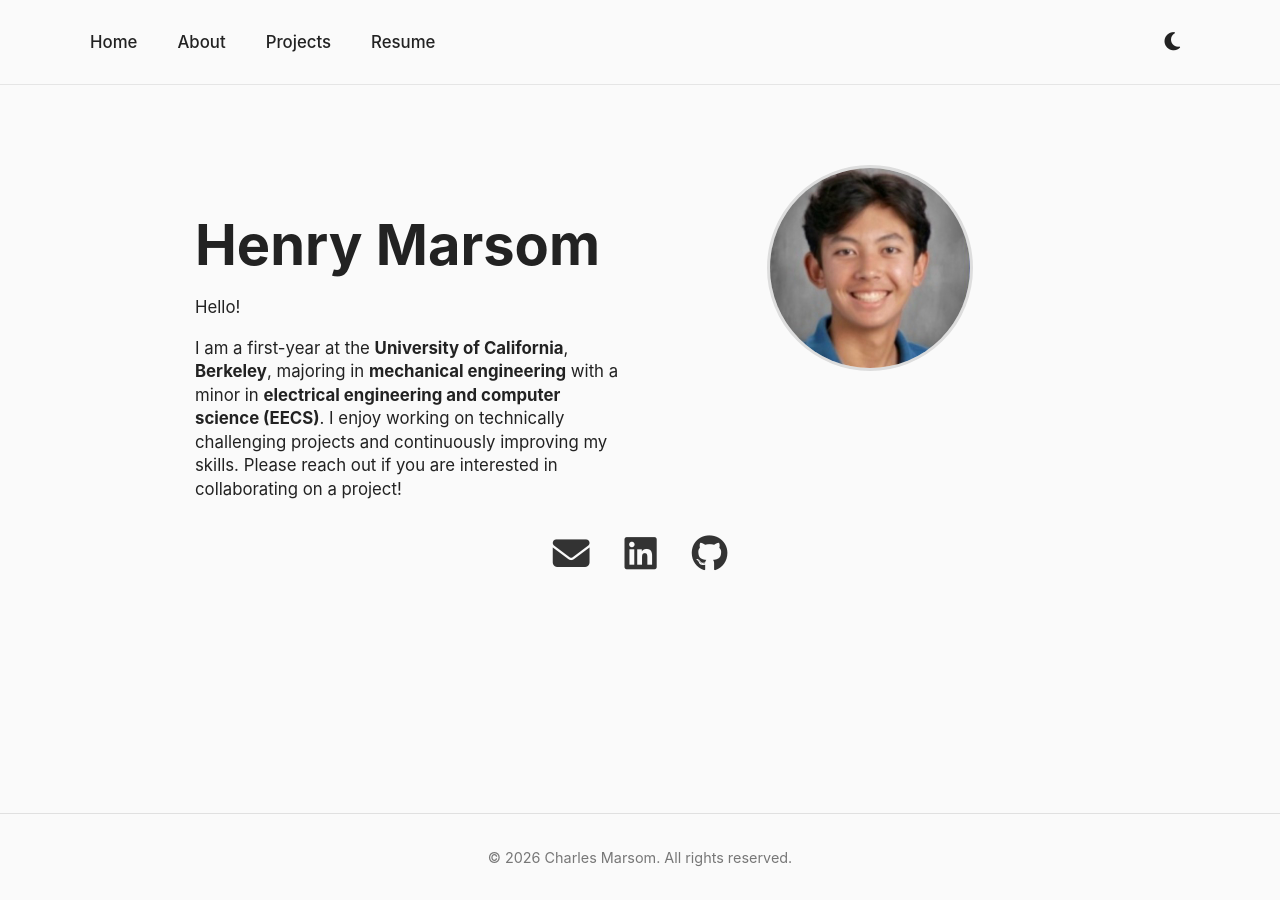
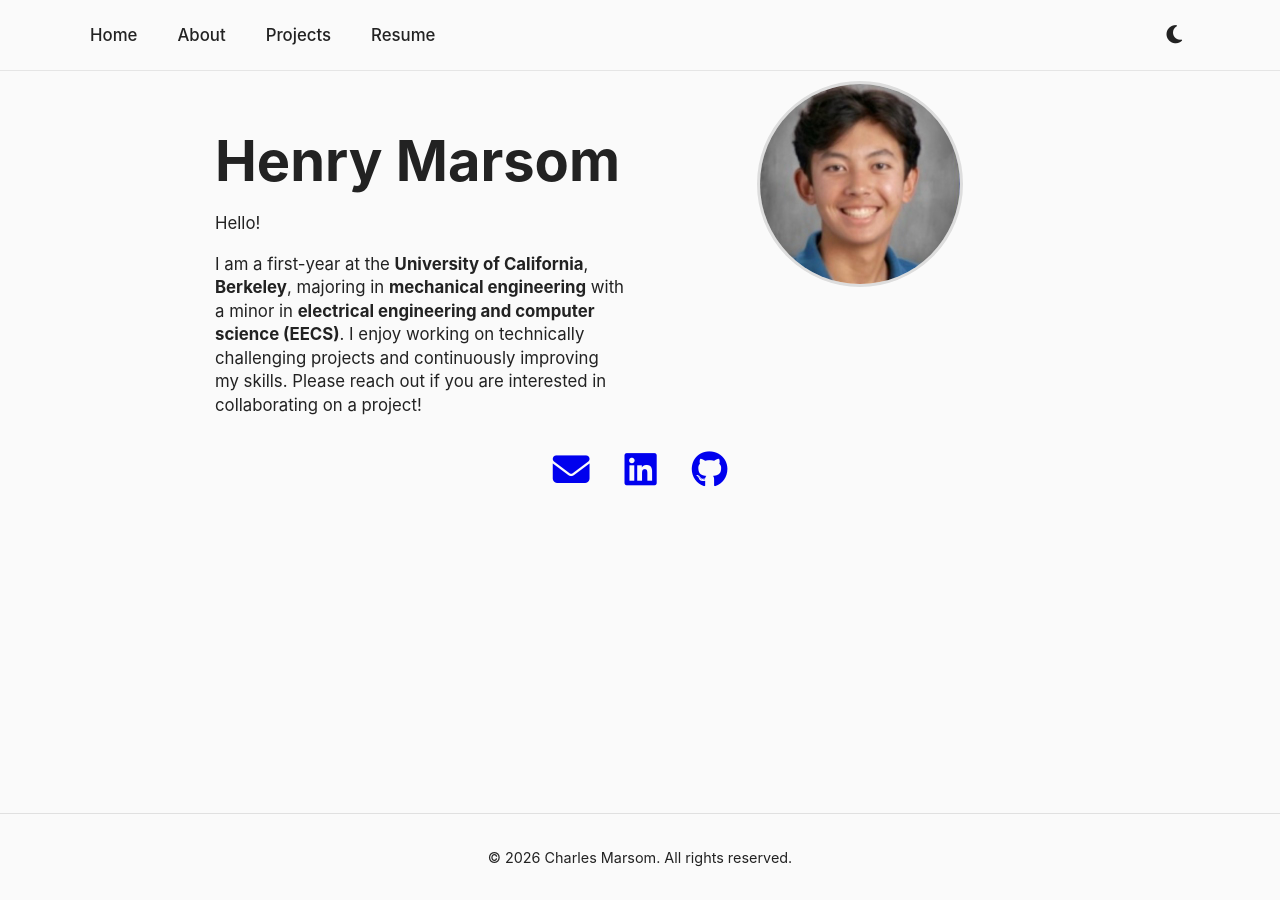
Before and after one commit to henrymarsom/henrymarsom.github.io, a Jekyll site: the page built from index.md, in a window 1280 px wide. Built offline with Jekyll 4.4.1, drawn with Linux system fonts in a browser that asks for light colours.

Commit message:
Update style.css

```diff
--- a/assets/style.css
+++ b/assets/style.css
@@ -1,32 +1,24 @@
-body {
+/* =========================
+   GENERAL PAGE LAYOUT
+========================= */
+html, body {
+  height: 100%;
   margin: 0;
   font-family: -apple-system, BlinkMacSystemFont, "Segoe UI", Roboto, sans-serif;
   color: #222;
   background: #fafafa;
-}
-<!--
-.home-container {
-  max-width: 2100px;
-  margin: auto;
-  padding: 20px 0px;
+  display: flex;
+  flex-direction: column;
 }
 
-.hero {
-  display: flex;
-  flex-wrap: wrap;
-  align-items: center;
-  gap: 60px;
+/* Make main content stretch to push footer to bottom */
+.page-content {
+  flex: 1;
 }
 
-.hero-text {
-  flex: 1;
-  min-width: 280px;
-}
--->
-.hero-text h1 {
-  font-size: 3.5rem;
-  margin-bottom: 10px;
-}
+/* =========================
+   HEADER / NAVIGATION
+========================= */
 .site-header {
   border-bottom: 1px solid #e5e5e5;
   background: inherit;
@@ -35,13 +27,13 @@ body {
 .nav {
   max-width: 1100px;
   margin: auto;
-  padding: 20px 30px;
+  padding: 15px 30px;
   display: flex;
   align-items: center;
   justify-content: space-between;
 }
 
-/* Left: Name */
+/* Left: Site Name */
 .site-name {
   font-size: 1.4rem;
   font-weight: 600;
@@ -49,7 +41,7 @@ body {
   color: inherit;
 }
 
-/* Center: Page links */
+/* Center: Nav Links */
 .nav-center {
   display: flex;
   gap: 40px;
@@ -57,13 +49,12 @@ body {
 
 .nav-center a {
   font-size: 1.05rem;
+  font-weight: 500;
   text-decoration: none;
   color: inherit;
-  font-weight: 500;
   position: relative;
 }
 
-/* Subtle underline hover */
 .nav-center a::after {
   content: "";
   position: absolute;
@@ -79,7 +70,7 @@ body {
   width: 100%;
 }
 
-/* Right: Theme toggle */
+/* Right: Theme Toggle */
 .nav-right {
   display: flex;
   align-items: center;
@@ -87,8 +78,12 @@ body {
 
 #theme-toggle {
   font-size: 1.3rem;
-  padding: 10px;
+  padding: 8px;
   border-radius: 8px;
+  border: none;
+  cursor: pointer;
+  background: none;
+  color: inherit;
   transition: background 0.2s ease;
 }
 
@@ -96,112 +91,115 @@ body {
   background: rgba(0, 0, 0, 0.05);
 }
 
-/* Dark mode tweaks */
-body.dark .site-header {
-  border-bottom: 1px solid #333;
+/* =========================
+   HOME CONTAINER
+========================= */
+.home-container {
+  padding: 10px 20px;       /* minimal top/bottom padding */
+  max-width: 1200px;
+  margin: auto;
+  display: flex;
+  flex-direction: column;
+  align-items: center;
 }
 
-body.dark #theme-toggle:hover {
-  background: rgba(255, 255, 255, 0.08);
+/* =========================
+   HERO SECTION
+========================= */
+.hero {
+  display: flex;
+  flex-wrap: wrap;
+  align-items: flex-start;  /* align text and image to top */
+  justify-content: center;
+  gap: 30px;               /* smaller gap between text and image */
+  margin-bottom: 20px;      /* minimal space below hero section */
 }
+
+.hero-text {
+  flex: 1;
+  min-width: 280px;
+  max-width: 600px;
+}
+
+.hero-text h1 {
+  font-size: 3.5rem;
+  margin-bottom: 10px;
+}
+
 .subtitle {
   font-size: 1.2rem;
   color: #555;
-  margin-bottom: 25px;
+  margin-bottom: 15px;
 }
-<!--
+
 .bio {
   font-size: 1.05rem;
-  line-height: 1.6;
+  line-height: 1.4;
+  margin-bottom: 10px;       /* less spacing for compact look */
 }
--->
+
+/* =========================
+   HERO IMAGE
+========================= */
 .hero-image {
   flex: 1;
-  min-width: 260px;
+  min-width: 220px;
   text-align: center;
 }
-<!--
+
 .hero-image img {
-  width: 260px;
-  height: 260px;
+  width: 200px;
+  height: 200px;
   object-fit: cover;
   border-radius: 50%;
-  border: 4px solid #ddd;
+  border: 3px solid #ddd;
 }
 
+/* =========================
+   CONTACT ICONS
+========================= */
 .contact {
-  margin-top: 80px;
-  margin-bottom: 0px;
+  margin-top: 0;          /* remove space above icons */
+  margin-bottom: 0;       /* remove space below icons */
   display: flex;
-  gap: 30px;
+  gap: 35px;
   justify-content: center;
 }
 
 .contact a {
-  text-decoration: none;
-  color: #0066cc;
-  font-weight: 500;
-}
-.contact a {
-  font-size: 3.2rem;
-  color: #333;
-  transition: color 0.2s ease;
+  font-size: 2.3rem;       /* larger icons */
+  transition: color 0.2s ease, transform 0.2s ease;
 }
 
 .contact a:hover {
-  color: #0066cc;
+  transform: scale(1.15);
 }
+
+/* =========================
+   FOOTER
+========================= */
 .site-footer {
-  margin-top: 120px;
-  padding: 30px 20px;
+  padding: 20px;
   text-align: center;
   font-size: 0.9rem;
-  color: #777;
   border-top: 1px solid #e0e0e0;
 }
-html, body {
-  height: 100%;
-}
 
-body {
-  display: flex;
-  flex-direction: column;
-}
--->
-.page-content {
-  flex: 1;
-}
-/* Top bar */
-.top-bar {
-  display: flex;
-  justify-content: flex-end;
-  padding: 20px;
-}
-
-/* Toggle button */
-#theme-toggle {
-  background: none;
-  border: none;
-  cursor: pointer;
-  font-size: 1.3rem;
-  color: inherit;
-}
-
-/* Light mode (default) */
+/* =========================
+   DARK MODE
+========================= */
 body.light {
   background: #fafafa;
   color: #222;
 }
 
-/* Dark mode */
 body.dark {
   background: #121212;
   color: #eaeaea;
 }
 
-body.dark .site-footer {
-  border-top: 1px solid #333;
-  color: #aaa;
+body.dark .site-header {
+  border-bottom: 1px solid #333;
 }
 
 body.dark .contact a {
@@ -211,92 +209,12 @@ body.dark .contact a {
 body.dark .contact a:hover {
   color: #4da3ff;
 }
-.page-content {
-  max-width: 1100px;
-  margin: auto;
-  padding: 60px 30px;
-}
------
 
-.home-container {
-  padding: 10px 20px 10px 20px;  /* minimal space above/below */
-  max-width: 1200px;
-  margin: auto;
-  display: flex;
-  flex-direction: column;
-  align-items: center;
+body.dark #theme-toggle:hover {
+  background: rgba(255, 255, 255, 0.08);
 }
 
-/* ====== Hero Section ====== */
-.hero {
-  display: flex;
-  flex-wrap: wrap;
-  align-items: flex-start;  /* align text and image to top */
-  justify-content: center;
-  gap: 30px;  /* smaller gap between text and image */
-  margin-bottom: 20px; /* reduce space below hero */
+body.dark .site-footer {
+  border-top: 1px solid #333;
+  color: #aaa;
 }
-
-/* Hero Text */
-.hero-text {
-  flex: 1;
-  min-width: 280px;
-  max-width: 600px;
-}
-
-/* Hero Image */
-.hero-image img {
-  width: 200px;   /* smaller image to save vertical space */
-  height: 200px;
-  object-fit: cover;
-  border-radius: 50%;
-  border: 3px solid #ddd;
-}
-
-/* Bio paragraphs */
-.bio {
-  margin-bottom: 10px;  /* reduce spacing between paragraphs */
-  line-height: 1.4;
-}
-
-/* ====== Contact Icons ====== */
-.contact {
-  margin-top: 0;     /* remove space above icons */
-  margin-bottom: 0;  /* remove space below icons */
-  display: flex;
-  gap: 35px;
-  justify-content: center;
-}
-
-/* Contact icon size */
-.contact a {
-  font-size: 2.3rem;
-  transition: color 0.2s ease, transform 0.2s ease;
-}
-
-.contact a:hover {
-  transform: scale(1.15);
-}
-
-/* ====== Footer ====== */
-.page-content {
-  flex: 1;  /* ensures footer sticks */
-}
-
-.site-footer {
-  padding: 20px;
-  text-align: center;
-  font-size: 0.9rem;
-  border-top: 1px solid #e0e0e0;
-}
-
-/* ====== Sticky Footer ====== */
-html, body {
-  height: 100%;
-  display: flex;
-  flex-direction: column;
-}
-
-body > .page-content {
-  flex: 1;
-}
```
